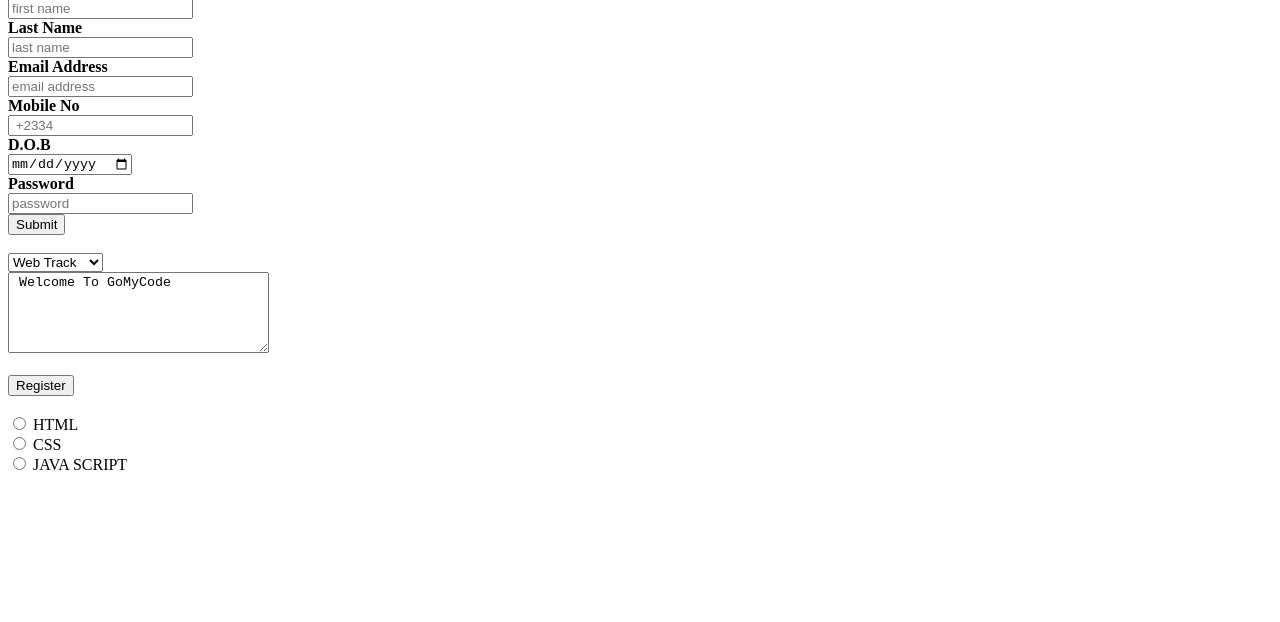
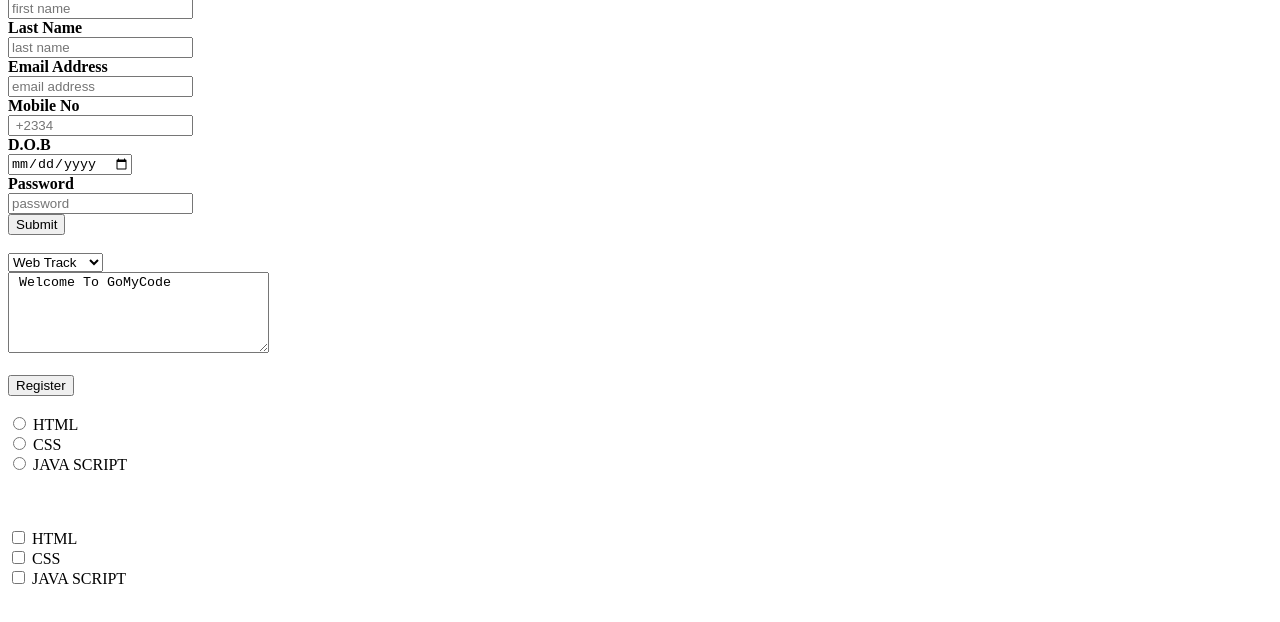
Before and after one commit to Hahyor/ym, a plain HTML site: page index.html in a window 1280 px wide. Shown: the part 118-740 px from the top of the page. Drawn offline with Linux system fonts and the light colour scheme.

Commit message:
checkbox added

```diff
--- a/index.html
+++ b/index.html
@@ -72,7 +72,21 @@
         <label>JAVA SCRIPT</label>
         <br>
 
+        <br>
+        <br>
+        <br>
 
+        <input type="checkbox">
+        <label>HTML</label>
+        <br>
+
+        <input type="checkbox">
+        <label>CSS</label>
+        <br>
+
+        <input type="checkbox">
+        <label>JAVA SCRIPT</label>
+        <br>
 
 
 
```
